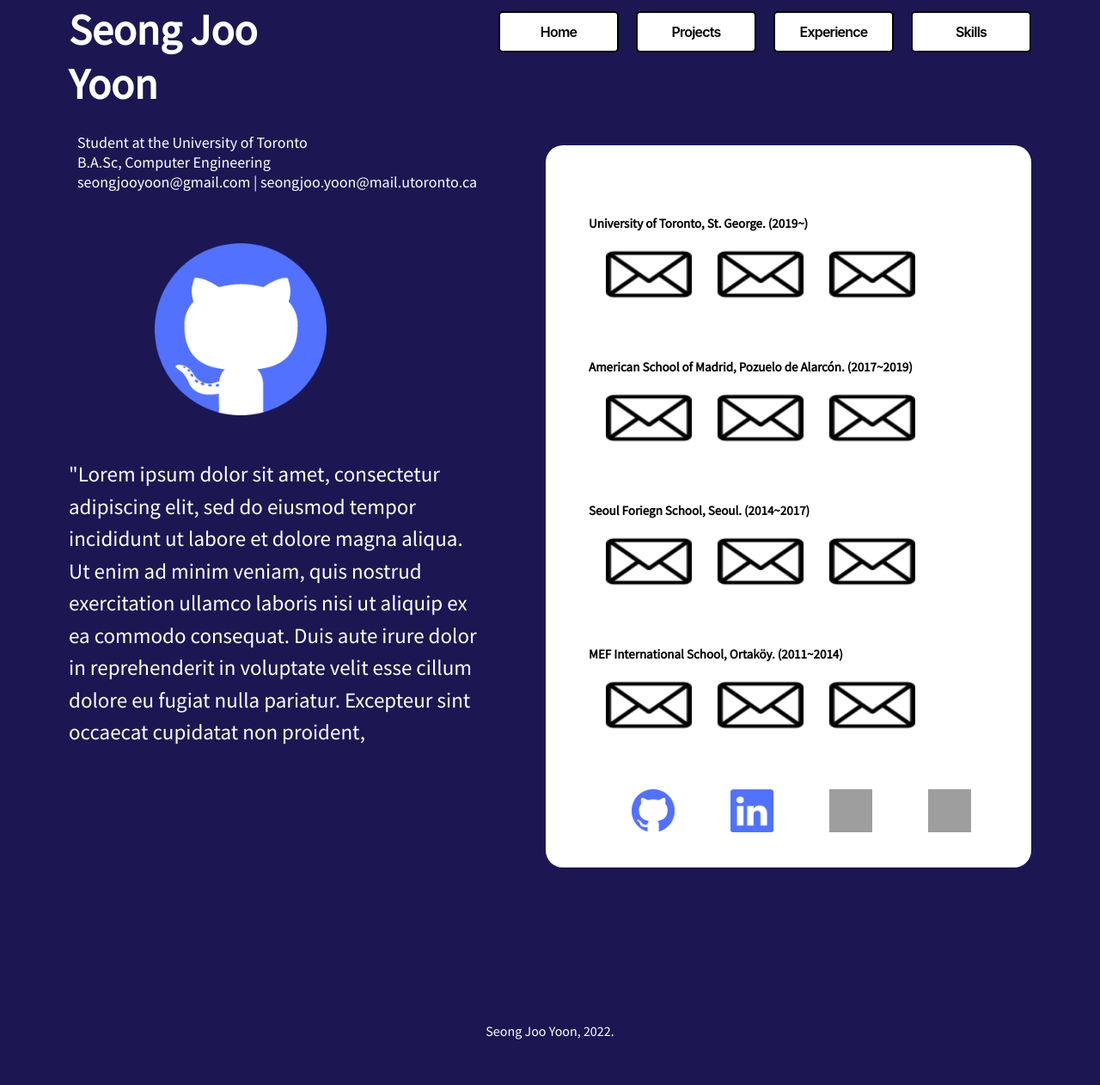
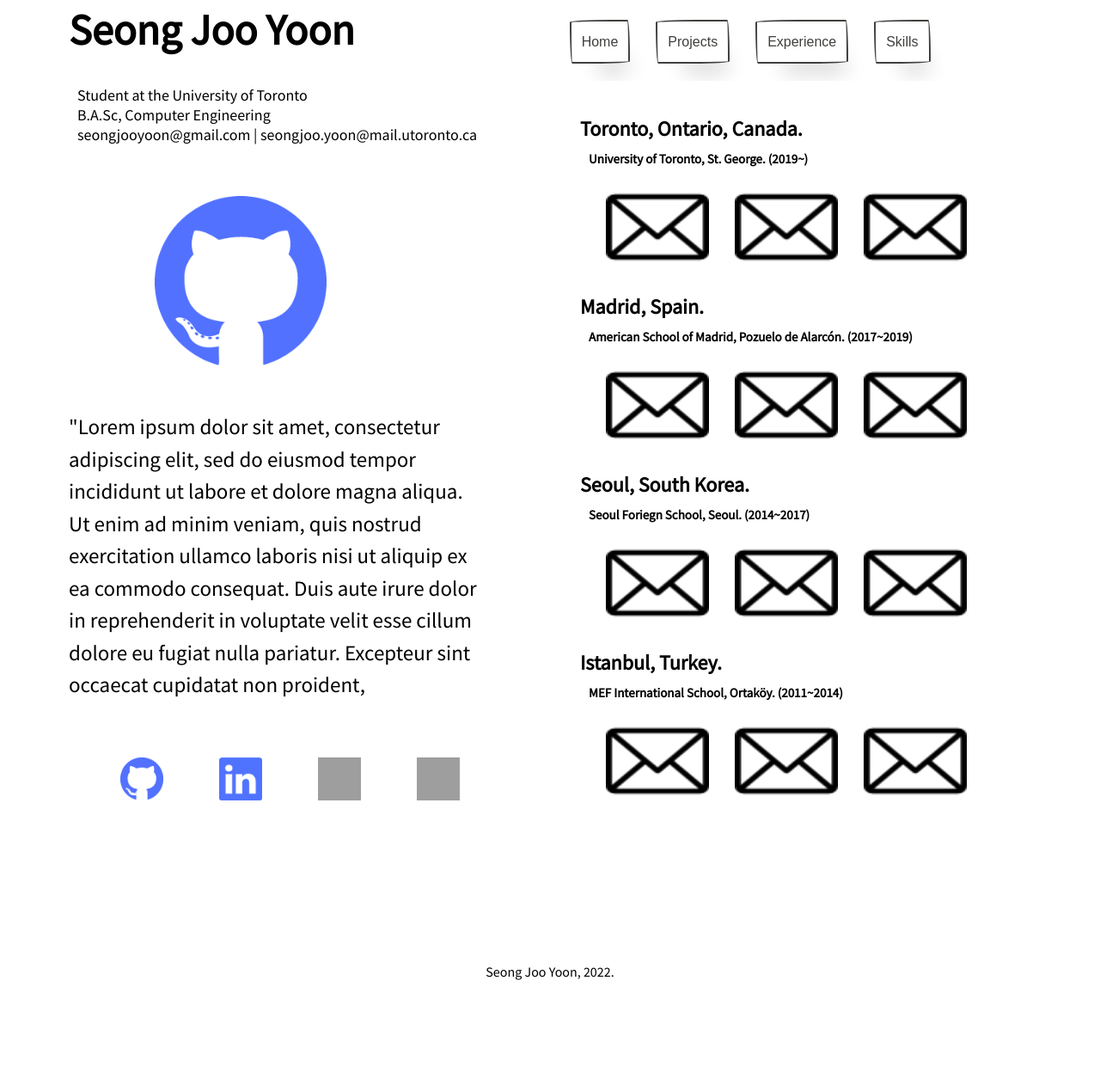
Before and after one commit to seongjooy/seongjoo, a Gatsby site: page / in a window 1280 px wide. Shown: the part 47-1309 px from the top of the page at 86% size. After the commit the page ends 1287 px from the top, so only its background shows below. Built offline with nearby package versions, Linux system fonts and the light colour scheme; Gatsby itself is replaced by a stand-in of ours; grey boxes are pictures that could not be loaded.

Commit message:
changed navbar button design, updated homepage by moving contacts menu to right, and resized images (larger)

```diff
--- a/src/pages/index.js
+++ b/src/pages/index.js
@@ -35,6 +35,36 @@ const IndexPage = () => {
                 nulla pariatur. Excepteur sint occaecat cupidatat non proident,
               </p>
             </div>
+            <div className={styles.contactlinks}>
+              <a
+                href="https://github.com/seongjooy"
+                target="_blank"
+                rel="noreferrer"
+              >
+                <img className={styles.snsbutton} src="/github.png" alt="" />
+              </a>
+              <a
+                href="https://www.linkedin.com/public-profile/settings?trk=d_flagship3_profile_self_view_public_profile"
+                target="_blank"
+                rel="noreferrer"
+              >
+                <img className={styles.snsbutton} src="/linkedin.png" alt="" />
+              </a>
+              <a
+                href="https://www.instagram.com/_seongjoo/"
+                target="_blank"
+                rel="noreferrer"
+              >
+                <img className={styles.snsbutton} src="/instagram.png" alt="" />
+              </a>
+              <a
+                href="https://www.facebook.com/stephanseongjoo/"
+                target="_blank"
+                rel="noreferrer"
+              >
+                <img className={styles.snsbutton} src="/facebook.png" alt="" />
+              </a>
+            </div>
           </div>
           <div className={styles.right}>
             <div className={styles.displaycontent}>
@@ -66,36 +96,6 @@ const IndexPage = () => {
                 <br />
               </h2>
             </div>
-            <div className={styles.contactlinks}>
-              <a
-                href="https://github.com/seongjooy"
-                target="_blank"
-                rel="noreferrer"
-              >
-                <img className={styles.btn} src="/github.png" alt="" />
-              </a>
-              <a
-                href="https://www.linkedin.com/public-profile/settings?trk=d_flagship3_profile_self_view_public_profile"
-                target="_blank"
-                rel="noreferrer"
-              >
-                <img className={styles.btn} src="/linkedin.png" alt="" />
-              </a>
-              <a
-                href="https://www.instagram.com/_seongjoo/"
-                target="_blank"
-                rel="noreferrer"
-              >
-                <img className={styles.btn} src="/instagram.png" alt="" />
-              </a>
-              <a
-                href="https://www.facebook.com/stephanseongjoo/"
-                target="_blank"
-                rel="noreferrer"
-              >
-                <img className={styles.btn} src="/facebook.png" alt="" />
-              </a>
-            </div>
           </div>
         </div>
       </section>
--- a/src/styles/global.css
+++ b/src/styles/global.css
@@ -7,16 +7,18 @@
   font-family: "PT Sans", sans-serif;
   font-family: "Raleway", sans-serif;
   font-family: "Source Sans Pro", sans-serif;
-  color: white;
+  color: black;
 }
 
 html,
 body {
-  background: rgb(28, 23, 83);
+  /* background: rgb(28, 23, 83); */
+  background: white;
 }
 
 body {
-  background: rgb(28, 23, 83);
+  /* background: rgb(28, 23, 83); */
+  background: white;
   background-repeat: no-repeat;
 }
 
@@ -45,50 +47,47 @@ p {
   padding-right: 220px;
 }
 
-.navbutton {
-  margin-top: 10px;
-  margin-left: 20px;
-  align-items: center;
-  background-color: #fff;
-  border: 2px solid #000;
-  box-sizing: border-box;
-  color: #000;
-  cursor: pointer;
-  display: inline-flex;
-  fill: #000;
-  font-family: Inter, sans-serif;
-  font-size: 16px;
-  font-weight: 600;
-  height: 48px;
-  justify-content: center;
-  letter-spacing: -0.8px;
-  line-height: 24px;
-  min-width: 140px;
-  padding: 0 17px;
-  text-align: center;
-  text-decoration: none;
-  transition: all 0.3s;
-  user-select: none;
-  -webkit-user-select: none;
-  touch-action: manipulation;
-  border-radius: 5px;
-}
-
-.navbutton:hover {
-  border-color: #06f;
-  color: #06f;
-  fill: #06f;
-  background-color: rgb(183, 183, 255);
-}
-
-.navbutton:active {
-  border-color: rgb(5, 21, 44);
-  color: rgb(5, 21, 44);
-  fill: rgb(5, 21, 44);
-}
-
 .footer {
   padding-top: 180px;
   padding-bottom: 50px;
   text-align: center;
 }
+
+/* CSS */
+.navbutton {
+  margin-left: 30px;
+  margin-top: 20px;
+  align-self: center;
+  background-color: #fff;
+  background-image: none;
+  background-position: 0 90%;
+  background-repeat: repeat no-repeat;
+  background-size: 4px 3px;
+  border-radius: 15px 225px 255px 15px 15px 255px 225px 15px;
+  border-style: solid;
+  border-width: 2px;
+  box-shadow: rgba(0, 0, 0, 0.2) 15px 28px 25px -18px;
+  box-sizing: border-box;
+  color: #41403e;
+  cursor: pointer;
+  display: inline-block;
+  font-family: Neucha, sans-serif;
+  font-size: 1rem;
+  line-height: 23px;
+  outline: none;
+  padding: 0.75rem;
+  text-decoration: none;
+  transition: all 235ms ease-in-out;
+  border-bottom-left-radius: 15px 255px;
+  border-bottom-right-radius: 225px 15px;
+  border-top-left-radius: 255px 15px;
+  border-top-right-radius: 15px 225px;
+  user-select: none;
+  -webkit-user-select: none;
+  touch-action: manipulation;
+}
+
+.navbutton:hover {
+  box-shadow: rgba(0, 0, 0, 0.3) 2px 8px 8px -5px;
+  transform: translate3d(0, 2px, 0);
+}
--- a/src/styles/home.module.css
+++ b/src/styles/home.module.css
@@ -43,7 +43,6 @@
 .right {
   flex: 1;
   margin-left: 70px;
-  margin-top: 20px;
   background-color: rgb(255, 255, 255);
   padding-top: 30px;
   width: 100px;
@@ -58,24 +57,25 @@ a {
   text-decoration: none;
 }
 
-.btn {
+.snsbutton {
   width: 50px;
   height: 50px;
   padding: 5px;
   margin-left: 55px;
 }
 
-.btn:hover {
+.snsbutton:hover {
   cursor: pointer;
   background-color: #fff;
   filter: opacity(70%);
 }
 
-.btn:active {
+.snsbutton:active {
   filter: brightness(80%);
 }
 
 .contactlinks {
+  margin-top: 60px;
   justify-content: center;
   color: black;
 }
@@ -90,9 +90,9 @@ h5 {
 }
 
 .photos {
-  width: 100px;
-  height: 70px;
-  padding-top: 15px;
-  padding-bottom: 15px;
+  width: 120px;
+  height: 100px;
+  padding-top: 20px;
+  padding-bottom: 20px;
   margin-left: 30px;
 }
```
Also changed, not shown: src/styles/projects.module.css (+17 -6 lines).
